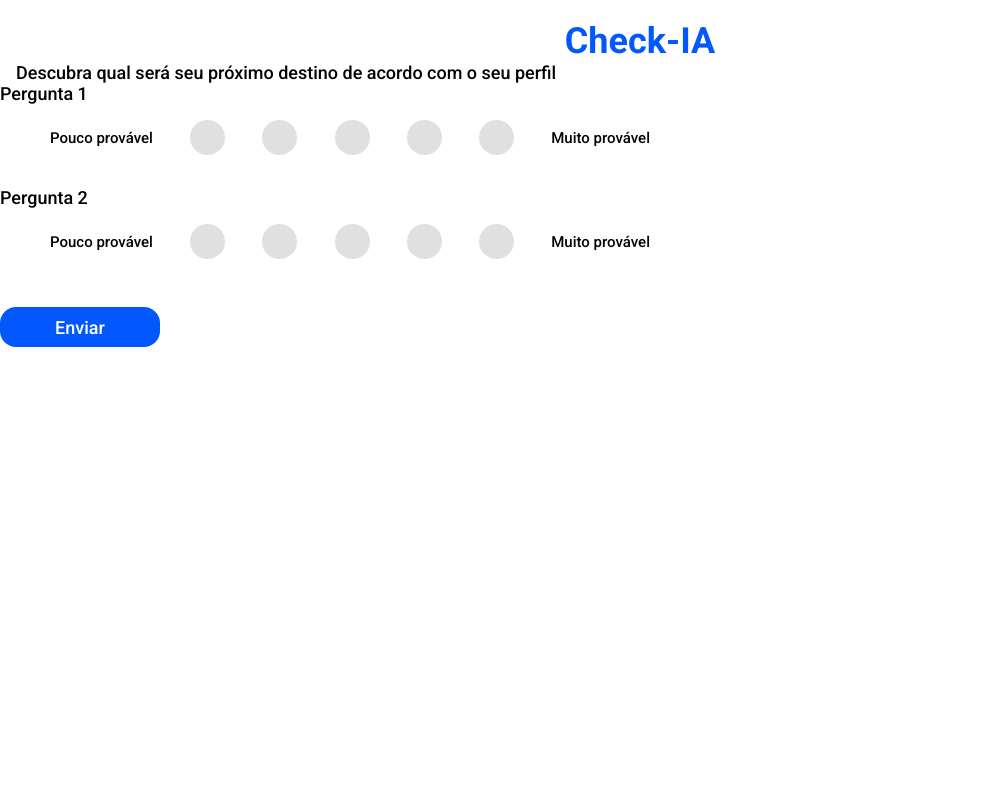
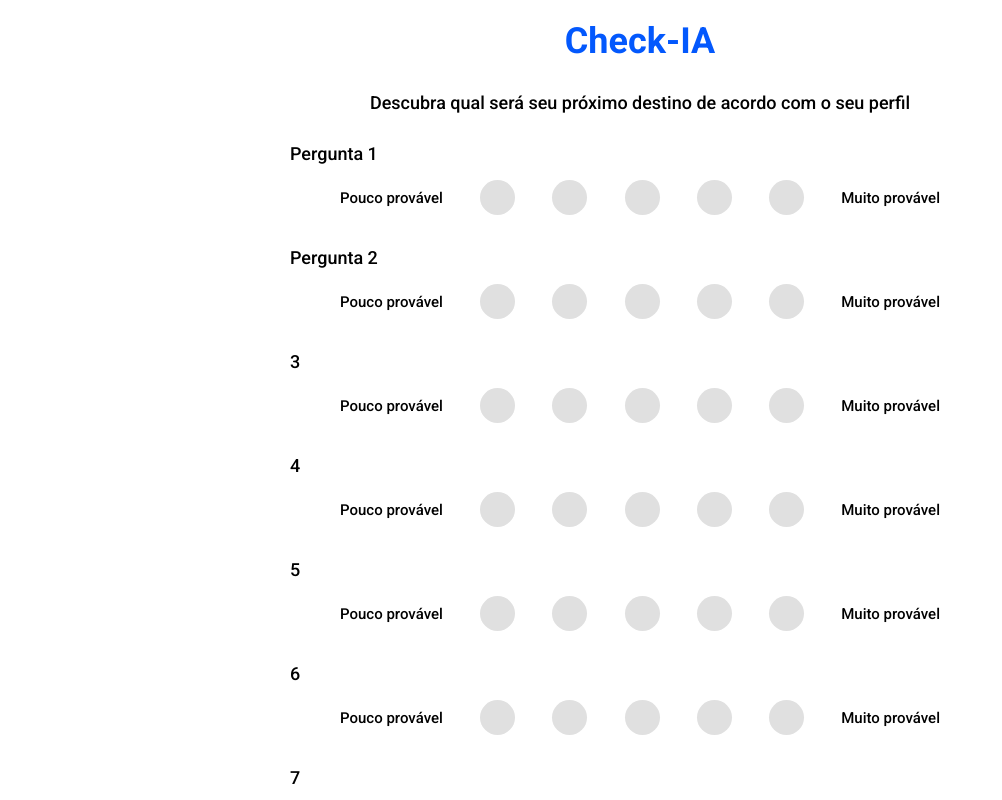
Before and after one commit to mateusfugita/check-ia, a React (Create React App) app: page / in a window 1280 px wide. Shown: the top 800 px of the page, without its empty margins (0-1002 px from the left). Built offline with nearby package versions, Linux system fonts and the light colour scheme; no server answers; the HTML template or start-up script is replaced by a standard one.

Commit message:
get response from API

```diff
--- a/src/pages/Home/index.js
+++ b/src/pages/Home/index.js
@@ -1,33 +1,91 @@
-import React from 'react';
+import React, { useState, useEffect } from 'react';
 import { useHistory } from 'react-router-dom';
 
 import './styles.css';
 
+import Header from '../../components/Header';
 import Question from '../../components/Question';
+import api from '../../services/api';
 
 export default function Home(){
-    const questions = ['Pergunta 1', 'Pergunta 2'];
+    const questions = ['Pergunta 1', 'Pergunta 2', '3', '4', '5', '6', '7', '8', '9', '10', '11'];
     const history = useHistory();
+    let answers = Array(questions.length);
+    const [token, setToken] = useState('');
 
-    function handleSubmit(){
-        history.push('/result');
+    useEffect(() => {
+        const data = {
+            username: process.env.REACT_APP_USERNAME,
+            password: process.env.REACT_APP_PASSWORD
+        };
+
+        api.post('user/authenticate', data).then(response => {
+            setToken(response.data.token);
+        });
+    }, []);
+
+    async function handleSubmit(){
+        if(!answers.includes(undefined)){
+            let data = {};
+
+            data.country = await api.post('country/predict', { answers }, {
+                headers: {
+                    'Authorization': `Bearer ${token}`
+                }
+            }).then(async (response) => {
+                const countryNames = await handleRequest('GET', `country?name=${response.data.country}`, null);
+                data.ptName = countryNames.country.ptName;
+                data.abbreviation = countryNames.country.abbreviation;
+                return response.data.country;
+            });
+
+            data.images = await handleRequest('GET', `country/images/${data.country}`, null);
+
+            history.push({
+                pathname: '/result',
+                data: data,
+            });
+        }
+        else{
+            alert('Responda todas as perguntas para continuar');
+        }
+    }
+
+    async function handleRequest(method, url, data){
+        const responseFromAPI = await api({
+            method,
+            url,
+            data,
+            headers: {
+                'Authorization': `Bearer ${token}`
+            }
+        }).then(response => {
+            return response.data;
+        });
+        return responseFromAPI;
     }
 
     function setAnswerForQuestion(e){
-        console.log(e.target.value);
-        console.log(e.target.name);
+        answers[e.target.name.substring(1)] = e.target.value;
+
+        const buttonsFromSelectedQuestion = document.getElementsByName(e.target.name);
+        buttonsFromSelectedQuestion.forEach(btn => {
+            if(btn.className.includes(' active')){
+                btn.className = btn.className.replace(' active', '');
+            }
+        })
+
+        e.target.className += ' active';
     }
 
     return (
         <>
-            <header>
-                <h1 className='title'>Check-IA</h1>
+            <Header />
+            <main className='questions-container'>
                 <p className='subtitle'>Descubra qual será seu próximo destino de acordo com o seu perfil</p>
-            </header>
-            <main>
                 {questions.map((question, index) => {
                     return (
-                        <Question question={question} index={index} handleClickFunction={setAnswerForQuestion}></Question>
+                        <Question key={index} question={question} index={index} handleClickFunction={setAnswerForQuestion}></Question>
                     )
                 })}
                 <button className='send-answers' onClick={handleSubmit}>Enviar</button>
```
